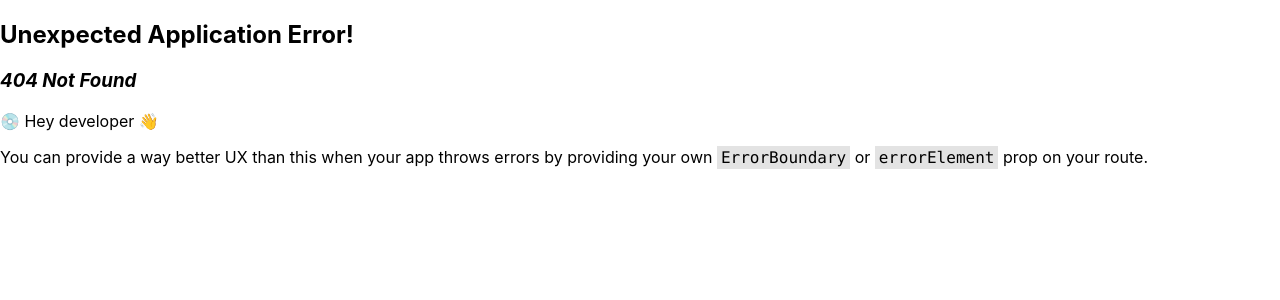
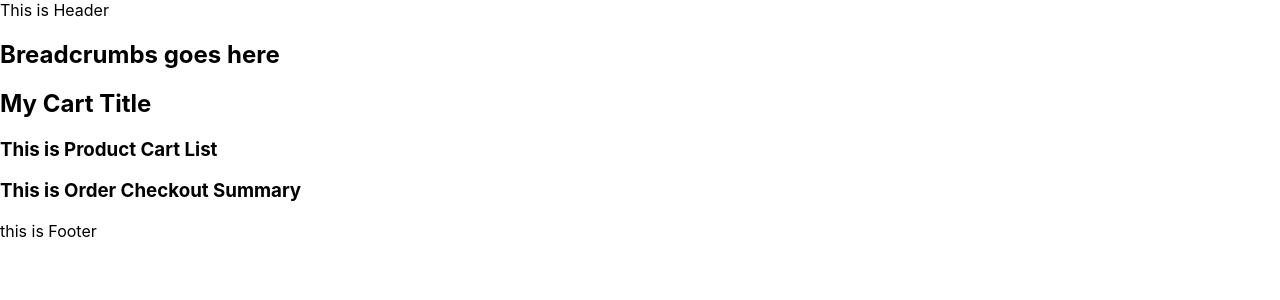
Before and after one commit to JSD-0923/frontend-final-2, a React (Create React App) app: page /my-cart in a window 1280 px wide. Before the commit this address had no page. Shown: the top 300 px of the page. Built offline with nearby package versions, Linux system fonts and the light colour scheme.

Commit message:
Creating My Cart Page and its related components

```diff
--- a/src/Routers/router.js
+++ b/src/Routers/router.js
@@ -1,6 +1,7 @@
 import {createBrowserRouter} from "react-router-dom";
 import LandingPage from "../pages/LandingPage";
 import Layout from "../Layouts/Layout";
+import MyCartPage from "../pages/MyCartPage";
 
 
 export const router = createBrowserRouter([
@@ -12,6 +13,10 @@ export const router = createBrowserRouter([
                 path: "/",
                 element: <LandingPage />,
             },
+            {
+                path: "/my-cart",
+                element: <MyCartPage />,
+            },
         ]
     }
 
--- /dev/null
+++ b/src/components/MyCartContainer/MyCartContainer.js
@@ -0,0 +1,17 @@
+
+import './MyCartContainer.css'
+import ProductCartList from "../ProductCartList/ProductCartList";
+import OrderCheckoutSummary from "../OrderCheckoutSummary/OrderCheckoutSummary";
+const MyCartContainer = () => {
+
+    return (
+        <div>
+            <h2>Breadcrumbs goes here</h2>
+            <h2>My Cart Title</h2>
+            <ProductCartList />
+            <OrderCheckoutSummary />
+        </div>
+    )
+}
+
+export default MyCartContainer;
--- /dev/null
+++ b/src/components/OrderCheckoutSummary/OrderCheckoutSummary.js
@@ -0,0 +1,11 @@
+
+import './OrderCheckoutSummary.css'
+
+const OrderCheckoutSummary = () => {
+
+    return (
+        <h3>This is Order Checkout Summary</h3>
+    )
+}
+
+export default OrderCheckoutSummary;
--- /dev/null
+++ b/src/components/ProductCartList/ProductCartList.js
@@ -0,0 +1,10 @@
+
+
+const ProductCartList = () => {
+
+    return (
+        <h3>This is Product Cart List</h3>
+    )
+}
+
+export default ProductCartList;
--- /dev/null
+++ b/src/pages/MyCartPage.js
@@ -0,0 +1,10 @@
+import MyCartContainer from "../components/MyCartContainer/MyCartContainer";
+
+
+const MyCartPage = () => {
+    return (
+        <MyCartContainer />
+    )
+}
+
+export default MyCartPage
```
Also changed, not shown: src/components/MyCartContainer/MyCartContainer.css (added), src/components/OrderCheckoutSummary/OrderCheckoutSummary.css (added), src/components/ProductCartList/ProductCartList.css (added).
